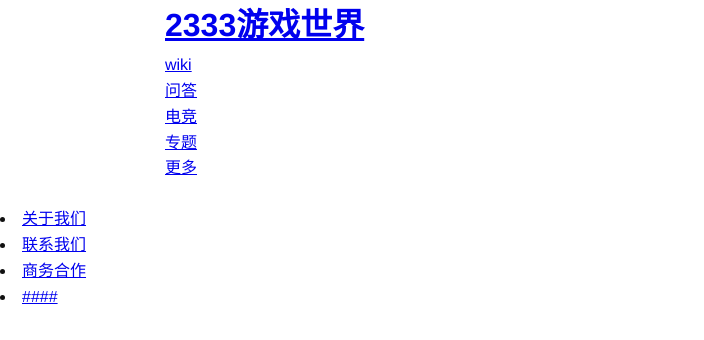
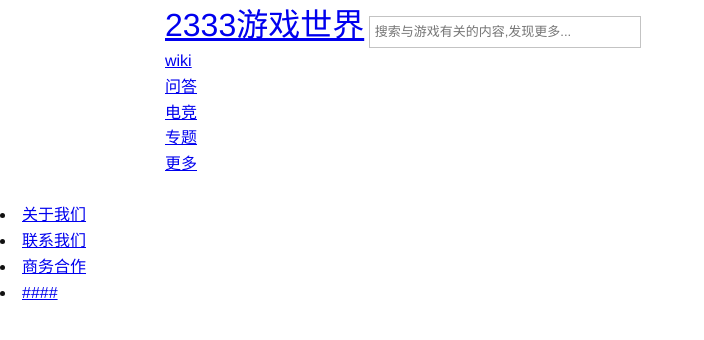
Before and after one commit to mtrove/wan233com, a plain HTML site: page index.html in a window 1280 px wide. Shown: the whole page, without its empty margins (0-704 px from the left). Drawn offline with Linux system fonts and the light colour scheme.

Commit message:
header is almost finishing

```diff
--- a/index.html
+++ b/index.html
@@ -22,6 +22,14 @@
 		<!-- <h1><a href="http://www.wan233.com">2333游戏世界</a></h1> -->  <!-- logo is here -->
 		<div id="wan-top-nav">
 			<h1><a href="http://www.wan233.com">2333游戏世界</a></h1> <!--good for seo! we need a logo here!-->
+			<!--add a heading 2 here is consider...-->
+			<!-- 搜索框出现 -->
+        <div class="wan-search-bar">
+        <span class="wan-search-input"><input type="text" maxlength="60" size="14" placeholder="搜索与游戏有关的内容,发现更多..." name="q" autocomplete=off></span>
+
+        </div>
+
+
 			<ul>
 				<li><a href="#">wiki</a></li>
 				<li><a href="#">问答</a></li>
--- a/style.css
+++ b/style.css
@@ -97,8 +97,41 @@ License :The theme can not be used without permission;
 
 			}
 
-/*记得为 h1添加一些样式，比如背景的颜色，展示的样式，以及点击后链接的样式，接下来是添加关于搜索框的内容*/
+			#wan-top-nav h1{
+				display: inline-block;
+				/*margin-top: 14px;*/
+				height: 29px;
+			   font-weight: normal;
+			}
 
+			/*记得为 h1添加一些样式，比如背景的颜色，展示的样式，以及点击后链接的样式，接下来是添加关于搜索框的内容*/
+			#wan-top-nav .wan-search-bar{
+				position: relative;
+				display: inline-block;
+				*display: inline;
+				zoom: 1;
+				vertical-align: middle;
+				width: 270px;
+				height: 30px;
+				border: 1px solid #c3c3c3;
+				/*padding-left:15px;
+				padding-right: 15px;*/
+
+			}
+			#wan-top-nav .wan-search-input{
+				display: block;
+				height: 30px;
+				overflow: hidden
+
+			}
+			#wan-top-nav .wan-search-input input{
+
+				width: 240px;
+				border: 0;
+				font-size: 13px;
+				height: 20px;
+				padding: 5px
+			}
 
 
 
```
